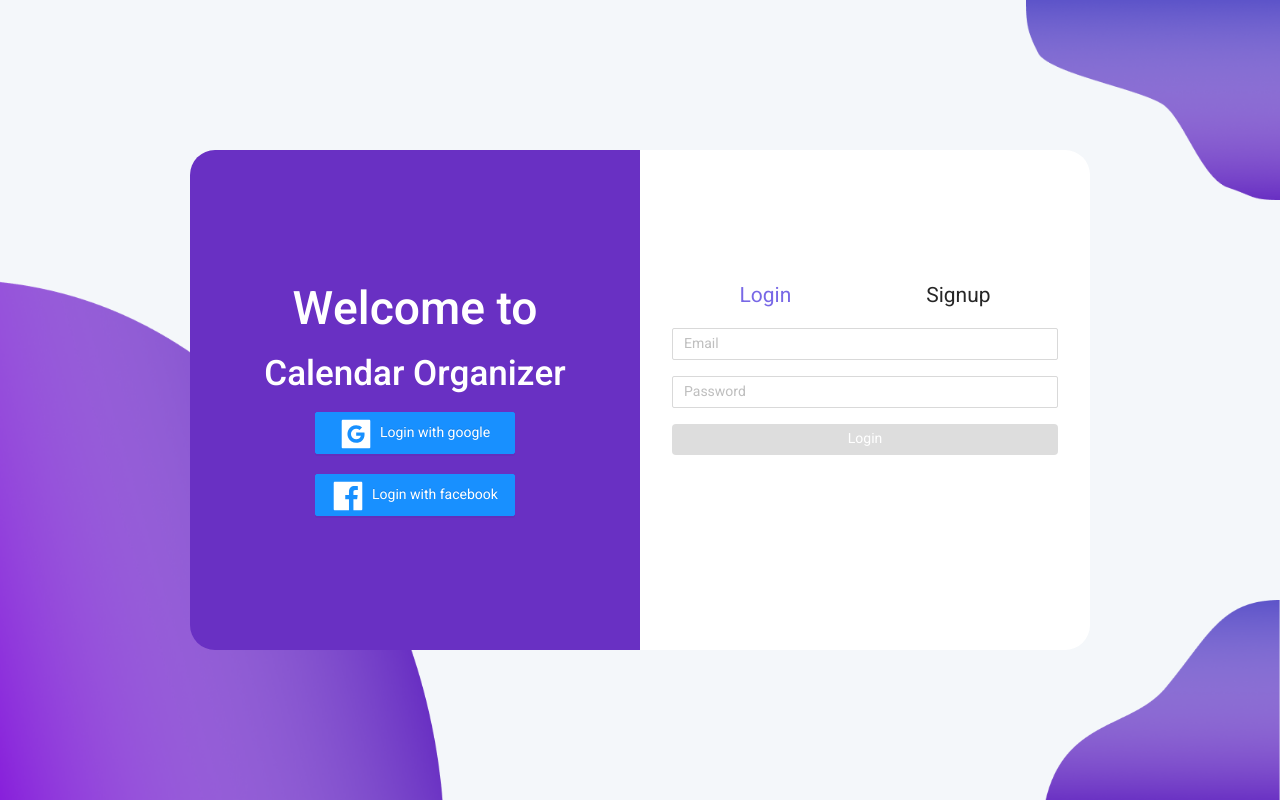
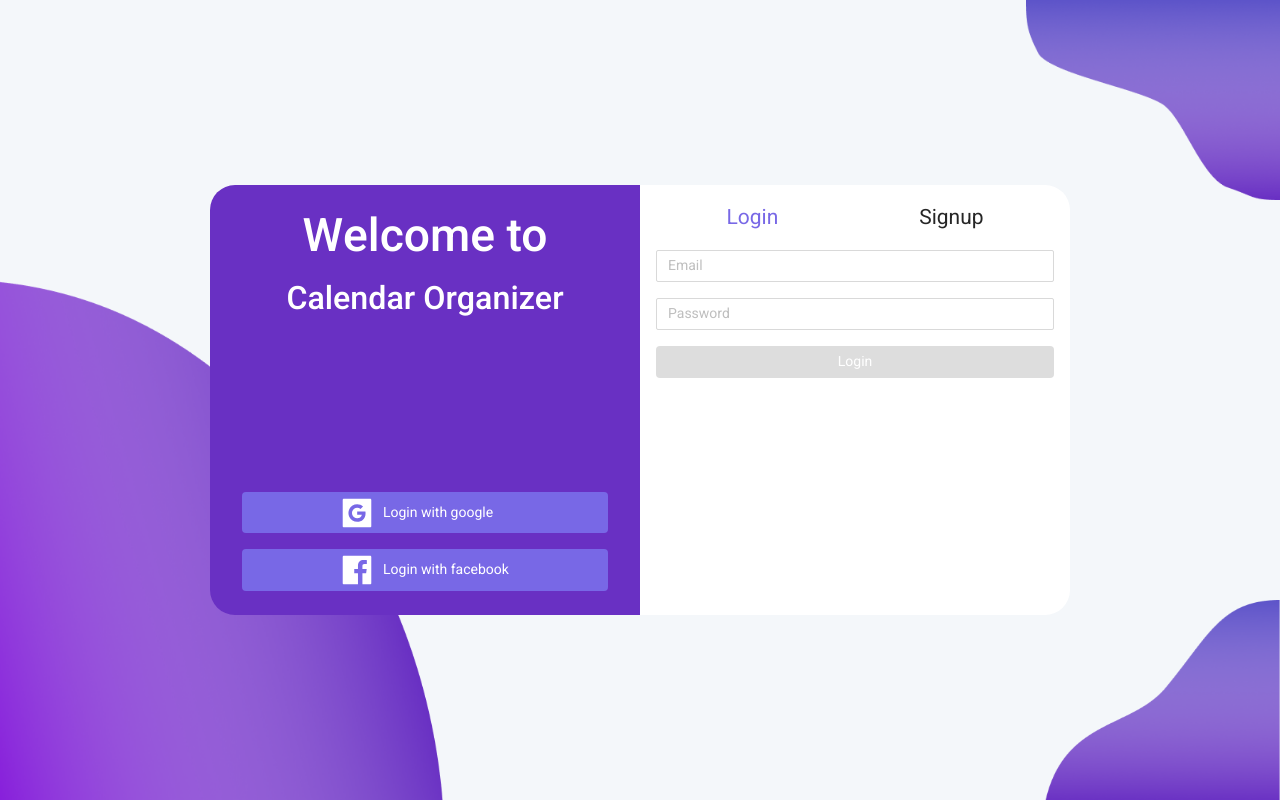
Before and after one commit to TAbrahamyan/calendar-organizer, a React (Create React App) app in the folder client/: page /auth in a window 1280 px wide. Built offline with nearby package versions, Linux system fonts and the light colour scheme.

Commit message:
feat: making adaptive content on auth page

```diff
--- a/client/src/components/Auth/AuthForm/AuthForm.tsx
+++ b/client/src/components/Auth/AuthForm/AuthForm.tsx
@@ -45,7 +45,6 @@ const AuthForm: React.FC = () => {
 
   return (
     <section className="form-fields">
-      <div className="form-fields__content">
       <div className="header">
         <span onClick={() => isShowLoginFormHandler(true)} className={isShowLoginForm ? 'active' : undefined}>
           Login
@@ -60,6 +59,7 @@ const AuthForm: React.FC = () => {
           control={control}
           rules={RULES.email}
           name="email"
+          defaultValue=""
           render={({ onChange, value }) => (
             <Input placeholder="Email" value={value} onChange={onChange} />
           )}
@@ -71,6 +71,7 @@ const AuthForm: React.FC = () => {
             <Controller
               control={control}
               name="fullName"
+              defaultValue=""
               rules={RULES.fullName}
               render={({ onChange, value }) => (
                 <Input placeholder="Full name" value={value} onChange={onChange} />
@@ -83,6 +84,7 @@ const AuthForm: React.FC = () => {
         <Controller
           control={control}
           name="password"
+          defaultValue=""
           rules={RULES.password}
           render={({ onChange, value }) => (
             <Input placeholder="Password" type="password" value={value} onChange={onChange} />
@@ -95,6 +97,7 @@ const AuthForm: React.FC = () => {
             <Controller
               control={control}
               name="confirmPassword"
+              defaultValue=""
               rules={RULES.password}
               render={({ onChange, value }) => (
                 <Input placeholder="Confirm password" type="password" value={value} onChange={onChange} />
@@ -104,11 +107,10 @@ const AuthForm: React.FC = () => {
           </>
         )}
 
-          <button disabled={!formState.isValid}>
+        <button className="pink-btn" disabled={!formState.isValid}>
           {isShowLoginForm ? 'Login' : 'Signup'}
         </button>
       </form>
-      </div>
     </section>
   );
 };
--- a/client/src/components/Auth/Welcome/Welcome.tsx
+++ b/client/src/components/Auth/Welcome/Welcome.tsx
@@ -1,4 +1,3 @@
-import { Button } from 'antd';
 import { GoogleSquareFilled, FacebookFilled } from '@ant-design/icons';
 
 const Welcome: React.FC = () => {
@@ -6,12 +5,17 @@ const Welcome: React.FC = () => {
     <section className="welcome">
       <div className="text">
         <b style={{ fontSize: '3.3em', textAlign: 'center' }}>Welcome to</b>
-        <b style={{ fontSize: '2.5em' }}>Calendar Organizer</b>
+        <b style={{ fontSize: '2.3em' }}>Calendar Organizer</b>
       </div>
 
       <div className="login-with">
-        <Button type="primary"><GoogleSquareFilled /> Login with google</Button>
-        <Button type="primary"><FacebookFilled /> Login with facebook</Button>
+        <button className="pink-btn">
+          <GoogleSquareFilled style={{ marginLeft: '-16px' }} /> Login with google
+        </button>
+
+        <button className="pink-btn">
+          <FacebookFilled /> Login with facebook
+        </button>
       </div>
     </section>
   );
--- a/client/src/components/Home/CreateTaskForm/CreateTaskForm.tsx
+++ b/client/src/components/Home/CreateTaskForm/CreateTaskForm.tsx
@@ -61,11 +61,11 @@ const CreateTaskForm: React.FC<ICreateTaskFormProps> = ({ calendar, taskEditedMo
 
             {taskEditedMode.mode ? (
               <>
-                <button className="create-btn" onClick={saveEditedTaskHandler} disabled={disableButton}>Save</button>
-                <button className="cancel-btn" onClick={cancelEditMode}>Cancel</button>
+                <button className="blue-btn" onClick={saveEditedTaskHandler} disabled={disableButton}>Save</button>
+                <button className="green-btn" onClick={cancelEditMode}>Cancel</button>
               </>
             ) : (
-              <button className="create-btn" onClick={createTaskHandler} disabled={disableButton}>Create</button>
+              <button className="blue-btn" onClick={createTaskHandler} disabled={disableButton}>Create</button>
             )}
           </>
         ) : (
--- a/client/src/components/Home/Header/components/ProfileModal.tsx
+++ b/client/src/components/Home/Header/components/ProfileModal.tsx
@@ -69,7 +69,7 @@ const ProfileModal: React.FC<IProfileModalProps> = ({ user, modalVisible, setMod
       maskClosable={false}
       title={<p style={{ margin: '0' }}><UserOutlined/> Profile</p>}
       footer={[
-        <button key="cancel" className="cancel-btn" onClick={cancelModalHandler}>
+        <button key="cancel" className="green-btn" onClick={cancelModalHandler}>
           Cancel
         </button>,
         <Popconfirm key="destroy" placement="top" title="Are you sure?" onConfirm={destroyAccount} okText="Yes" cancelText="No">
@@ -85,7 +85,7 @@ const ProfileModal: React.FC<IProfileModalProps> = ({ user, modalVisible, setMod
       ))}
 
       {!visibleForm && (
-        <button className="change-btn" onClick={() => setVisibleForm(true)}>
+        <button className="red-btn" onClick={() => setVisibleForm(true)}>
           Change password
         </button>
       )}
@@ -127,11 +127,11 @@ const ProfileModal: React.FC<IProfileModalProps> = ({ user, modalVisible, setMod
             {errors.confirmNewPassword && <span className="error">Password minimum length is 3</span>}
           </div>
 
-          <button className="change-btn" disabled={!formState.isValid}>
+          <button className="red-btn" disabled={!formState.isValid}>
             Change
           </button>
 
-          <button style={{ marginLeft: '1rem' }} className="cancel-btn" onClick={() => setVisibleForm(false)}>
+          <button style={{ marginLeft: '1rem' }} className="green-btn" onClick={() => setVisibleForm(false)}>
             Cancel
           </button>
         </form>
--- a/client/src/scss/_mixins.scss
+++ b/client/src/scss/_mixins.scss
@@ -15,8 +15,8 @@
 @mixin login-signup-section($background, $topLeft, $topRight, $bottomRight, $bottomLeft) {
   background: $background;
   border-radius: $topLeft $topRight $bottomRight $bottomLeft;
-  height: 500px;
-  width: 450px;
+  width: 430px;
+  height: 430px;
 }
 
 @mixin custom-btn($background, $hoverColor, $padding: 0.3rem 1.7rem) {
--- a/client/src/scss/app.scss
+++ b/client/src/scss/app.scss
@@ -20,5 +20,7 @@ body {
 }
 
 h1, h4, td, p, .ant-col { color: #42526E !important }
-.change-btn { @include custom-btn(#fb743e, $blueColor) }
-.cancel-btn { @include custom-btn($greenColor, $redColor) }
+.red-btn { @include custom-btn(#fb743e, $blueColor) }
+.green-btn { @include custom-btn($greenColor, $redColor) }
+.blue-btn { @include custom-btn($blueColor, $darkBlueColor) }
+.pink-btn { @include custom-btn($pinkColor, $darkBlueColor) }
--- a/client/src/scss/components/_auth.scss
+++ b/client/src/scss/components/_auth.scss
@@ -6,6 +6,32 @@
   transform: translate(-50%, -50%);
   z-index: 1;
 
+  @media (max-width: 769px) { flex-direction: column-reverse }
+
+  section {
+    @media (max-width: 1025px) {
+      width: 350px !important;
+    }
+
+    @media (max-width: 769px) {
+      height: 100% !important;
+      width: 400px !important;
+      border-radius: 0px !important;
+      background: white !important;
+      padding: 1rem !important;
+
+      b { font-size: 2em !important }
+      .text { display: none !important }
+
+      .login-with {
+        margin: 0 !important;
+        button { margin: 0.5rem 0 !important }
+      }
+    }
+
+    @media (max-width: 426px) { width: 310px !important }
+  }
+
   @import './auth/welcome';
   @import './auth/auth-form-fields';
 }
--- a/client/src/scss/components/auth/_welcome.scss
+++ b/client/src/scss/components/auth/_welcome.scss
@@ -1,15 +1,15 @@
 .welcome {
   @include login-signup-section(#6930C3, 25px, 0, 0, 25px);
-  @include center-content;
+  display: flex;
+  justify-content: space-between;
+  text-align: center;
   flex-direction: column;
-  b { color: $whiteColor }
-  .text, .login-with { display: flex; flex-direction: column }
+  b { color: $whiteColor; vertical-align: super }
+  div { display: flex; flex-direction: column; margin: 1rem }
 
-  .ant-btn {
+  button {
     @include center-content;
-    width: 200px;
-    padding: 20px;
-    margin: 10px;
-    .anticon { font-size: 32px; margin-top: 8px }
+    margin: 0.5rem 1rem;
+    .anticon { font-size: 32px; margin-right: 10px }
   }
 }
--- a/client/src/scss/components/auth/auth-form-fields.scss
+++ b/client/src/scss/components/auth/auth-form-fields.scss
@@ -1,9 +1,8 @@
 .form-fields {
   @include login-signup-section($whiteColor, 0, 25px, 25px, 0);
-  padding: 2rem;
-
-  &__content {
-    margin-top: 25%;
+  display: flex;
+  flex-direction: column;
+  padding: 1rem;
 
   .header {
     display: flex;
@@ -23,10 +22,5 @@
     display: flex;
     flex-direction: column;
     button, input { margin-top: 1rem }
-
-      button {
-        @include custom-btn($pinkColor, $darkBlueColor);
   }
 }
-  }
-}
--- a/client/src/scss/components/home/_create-task.scss
+++ b/client/src/scss/components/home/_create-task.scss
@@ -8,9 +8,5 @@
     border-radius: 12px;
     input, textarea, button { margin: 0.8rem 0 }
     button { margin-right: 0.8rem }
-
-    .create-btn {
-      @include custom-btn($blueColor, $darkBlueColor);
-    }
   }
 }
```
Lines whose indentation alone changed are shown as unchanged.
